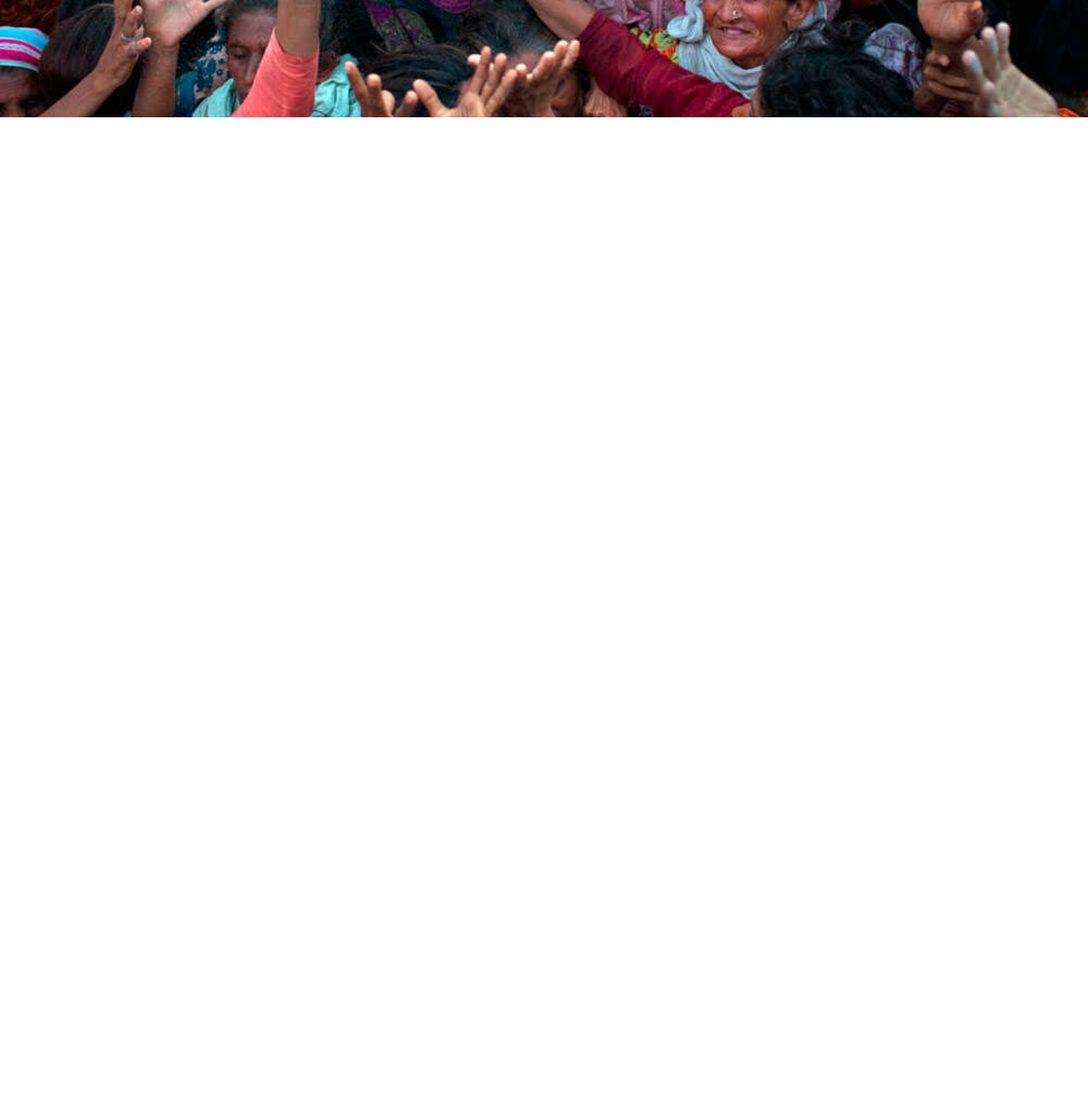
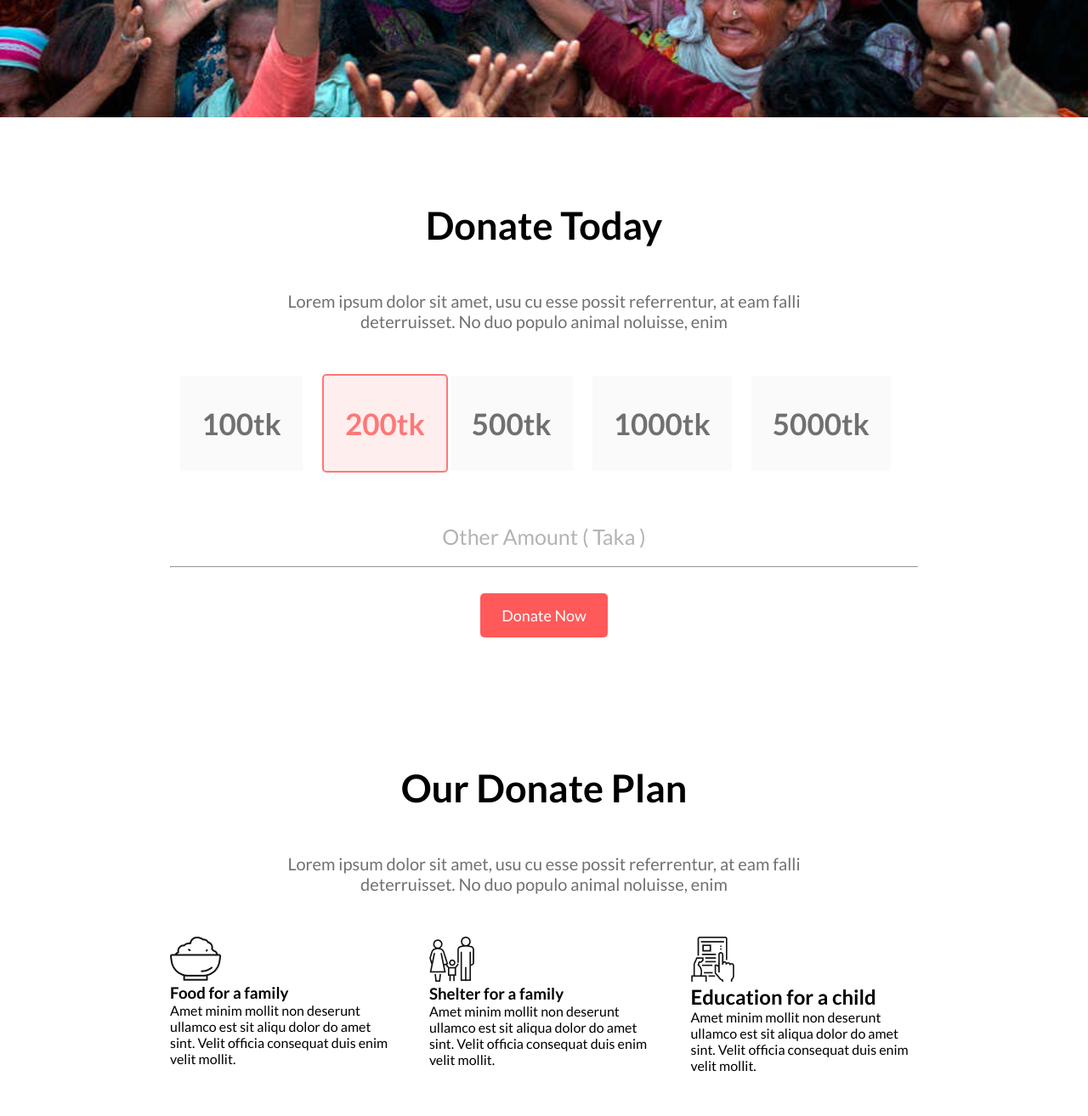
Before and after one commit to sharifalam88/donet-helpless, a plain HTML site: page index.html in a window 1280 px wide. Shown: the part 500-1813 px from the top of the page at 85% size. Before the commit the page ends 800 px from the top, so only its background shows below. Drawn offline with Linux system fonts and the light colour scheme.

Commit message:
plan box wraper

```diff
--- a/index.html
+++ b/index.html
@@ -18,10 +18,62 @@
     <header id="header">
         <h1 class="header-title">Let’s Help Those Who Are <br>
             More In Need</h1>
-        <p class="header-describtion">Lorem ipsum dolor sit amet, usu cu esse possit referrentur, at eam falli<br>
+        <p class="header-description">Lorem ipsum dolor sit amet, usu cu esse possit referrentur, at eam falli<br>
         deterruisset. No duo populo animal noluisse, enim</p>
         <button class="primary-btn">Donet Now</button>
     </header>
+    <!-- End header section -->
+
+    <!-- Start section area -->
+    <section id="donate">
+        <h2 class="donate-header">Donate Today</h2>
+        <p class="donate-description">Lorem ipsum dolor sit amet, usu cu esse possit referrentur, at eam falli<br> deterruisset. No duo populo animal noluisse, enim</p>
+
+        <div class="btn-box">
+        <button class="count-btn">100tk</button>
+        <button class="count-btn-two">200tk</button>
+        <button class="count-btn">500tk</button>
+        <button class="count-btn">1000tk</button>
+        <button class="count-btn">5000tk</button>
+
+        <p class="btn-box-description">Other Amount ( Taka )</p>
+        <hr class="btn-box-hr">
+        <button class="primary-btn">Donate Now</button>
+    </div>
+    </section>
+    <!-- End donate section -->
+
+
+    <!-- Start Donate Plane -->
+    <section id="donate-plan">
+        <h2 class="donate-plan-title">Our Donate Plan</h2>
+        <p class="donate-plan-text">Lorem ipsum dolor sit amet, usu cu esse possit referrentur, at eam falli<br>deterruisset. No duo populo animal noluisse, enim</p>
+
+        <div class="plan-box-wraper">
+        <div class="donate-plan-box">
+            <img src="icons/food.png" alt="About food icons">
+            <h3>Food for a family</h3>
+            <p>Amet minim mollit non deserunt ullamco est sit aliqu dolor do amet sint. Velit officia consequat duis enim  velit mollit.</p>
+
+        </div>
+        <div class="donate-plan-box">
+            <img src="icons/shelter.png" alt="About shelter icons">
+            <h3>Shelter for a family</h3>
+            <p>Amet minim mollit non deserunt
+                ullamco est sit aliqua dolor do amet
+                sint. Velit officia consequat duis enim
+                velit mollit.</p>
+        </div>
+        <div class="donate-plan-box">
+            <img src="icons/Frame-1.png" alt="about Frame icons">
+            <h2>Education for a child</h2>
+            <p>Amet minim mollit non deserunt
+                ullamco est sit aliqua dolor do amet
+                sint. Velit officia consequat duis enim
+                velit mollit.</p>
+        </div>
+    </div>
+    </section>
 
 </body>
 </html>
--- a/main-style.css
+++ b/main-style.css
@@ -31,7 +31,7 @@
     color:#ffffff;
     text-align:center;
 }
-#header .header-describtion{
+#header .header-description{
     font-size:20px;
     color:#eeeeee;
     font-weight:400;
@@ -42,3 +42,81 @@
     display:block;
     margin:0px auto;
 }
+#donate{
+    padding:100px;
+}
+#donate .donate-header{
+    text-align:center;
+    font-size:45px;
+    font-weight:800;
+    margin-bottom:50px;
+    color:#000000;
+}
+#donate .donate-description{
+    text-align:center;
+    color:#707070;
+    font-size:20px;
+    font-weight:400;
+    margin-bottom:50px;
+}
+#donate .btn-box{
+    text-align:center;
+    margin:0px 100px;
+}
+.btn-box .count-btn{
+    margin-right:20px;
+    border:none;
+    background-color:#FAFAFA;
+    padding:35px 25px;
+    font-size:35px;
+    font-weight:700;
+    color:#707070;
+}
+.btn-box .count-btn-two{
+    background:#FFEEEE;
+    color:#FF5959;
+    border-radius:5px;
+    border:2px solid #FF7777;
+    color:#FF7777;
+    padding:35px 25px;
+    font-size:35px;
+    font-weight:700;
+}
+/* design button box */
+
+.btn-box-description{
+    font-size:25px;
+    font-weight:500;
+    color:#B3B3B3;
+    margin-top:60px;
+}
+.btn-box-hr{
+    color:#B3B3B3;
+    margin-top:20px;
+    margin-bottom:30px;
+}
+/* End donation count design */
+
+/* Start donate plane design */
+#donate-plan{
+    padding:50px 200px;
+}
+#donate-plan .donate-plan-title{
+    text-align:center;
+    font-size:45px;
+    font-weight:800;
+    margin-bottom:50px;
+    color:#000000;
+}
+#donate-plan .donate-plan-text{
+    text-align:center;
+    color:#707070;
+    font-size:20px;
+    font-weight:400;
+    margin-bottom:50px;
+}
+.plan-box-wraper{
+    display:flex;
+    gap:40px;
+    justify-content:center;
+}
```
